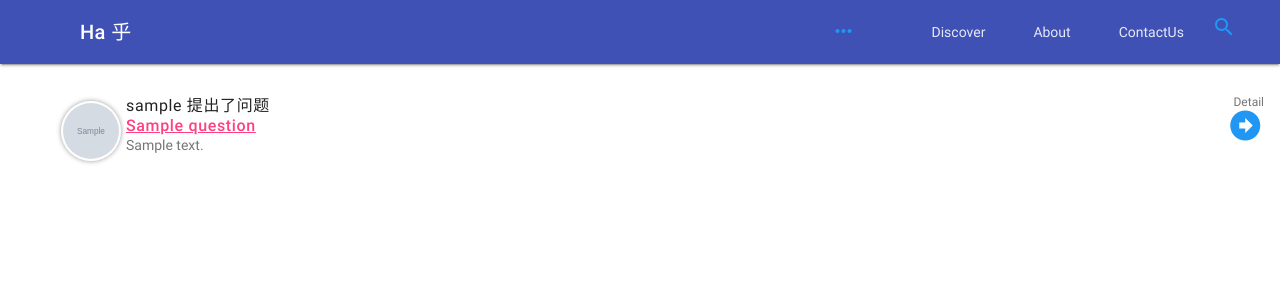
After one commit to hebingchang/ha.hu, a Django app: page /discover/ in a window 1280 px wide. The commit adds this page. Shown: the top 300 px of the page. Run offline with Django 3.2, Linux system fonts and the light colour scheme; tables that the repository leaves empty hold one stand-in row (values such as "Sample post"); grey boxes marked "Sample" are stand-in pictures.

Commit message:
init discover

```diff
--- a/polls/urls.py
+++ b/polls/urls.py
@@ -20,4 +20,5 @@ urlpatterns = [
     url(r'^chat/', views.chat),
     url(r'^accounts/logout/$', views.logout),
     url(r'^follow/$', views.follow),
+    url(r'^discover/$', views.discover)
 ]
--- a/polls/views.py
+++ b/polls/views.py
@@ -245,3 +245,9 @@ def deactive_user(request):
 @login_required
 def chat(request):
     return render(request, 'chat.html', {})
+
+
+def discover(request):
+    questions = Question.objects.all()
+    return render(request, 'discover.html',
+                  dict(questions=questions))
--- /dev/null
+++ b/static/styles/discover.css
@@ -0,0 +1,28 @@
+i {
+  color: #2196F3;
+}
+
+.circle {
+  line-height: 0;
+  display: inline-block;
+  float: left;
+  margin: 5px;
+  border: 2px solid rgba(255, 255, 255, 0.4);
+  border-radius: 50%;
+  box-shadow: 0 0 5px rgba(0, 0, 0, 0.4);
+  transition: linear 0.25s;
+  height: 4rem;
+  width: 4rem;
+}
+
+.circle img {
+  height: 100%;
+  width: 100%;
+  border-radius: 50%;
+}
+
+.circle:hover {
+  transition: ease-out 0.2s;
+  border: 2px solid rgba(255, 255, 255, 0.8);
+  -webkit-transition: ease-out 0.2s;
+}
--- /dev/null
+++ b/templates/discover.html
@@ -0,0 +1,46 @@
+{% extends "base.html" %}
+{% load staticfiles %}
+
+{% block title %}
+  Discover
+{% endblock %}
+
+{% block style %}
+  <link rel="stylesheet" href="{% static "styles/discover.css" %}">
+{% endblock %}
+
+{% block content %}
+  {% include "navbar.html" %}
+
+  <ul>
+    {% for question in questions %}
+      <li class="mdl-list__item mdl-list__item--three-line">
+        <span class="mdl-list__item-primary-content">
+          <a href="/profile/{{ question.from_user.username }}" class="circle">
+            <img src="/{{ question.from_user.profile.avatar }}" alt="Avatar">
+          </a>
+          <span>
+            {{ question.from_user.username }}
+              提出了问题
+            <br>
+          <a href="#">{{ question.title }}</a>
+          </span>
+          <span class="mdl-list__item-text-body">
+              {{ question.content|safe }}
+          </span>
+        </span>
+        <span class="mdl-list__item-secondary-content">
+          <span class="mdl-list__item-secondary-info">Detail</span>
+          <a class="mdl-list__item-secondary-action" href="#">
+            <i class="mdi mdi-36px mdi-arrow-right-bold-circle"></i>
+          </a>
+        </span>
+      </li>
+    {% endfor %}
+  </ul>
+
+{% endblock %}
+
+{% block script %}
+
+{% endblock %}
--- a/templates/navbar.html
+++ b/templates/navbar.html
@@ -19,7 +19,7 @@
 
         <a href="/accounts/login/" class="mdl-navigation__link" id="is_login"></a>
 
-        <a class="mdl-navigation__link" href="/">Home</a>
+        <a class="mdl-navigation__link" href="/discover/">Discover</a>
         <a class="mdl-navigation__link" href="/about/">About</a>
         <a class="mdl-navigation__link" href="/contact/">ContactUs</a>
       </nav>
```
